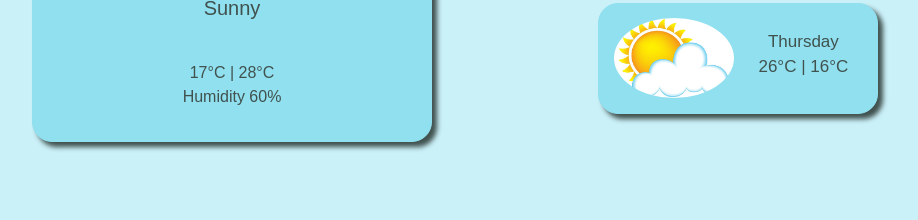
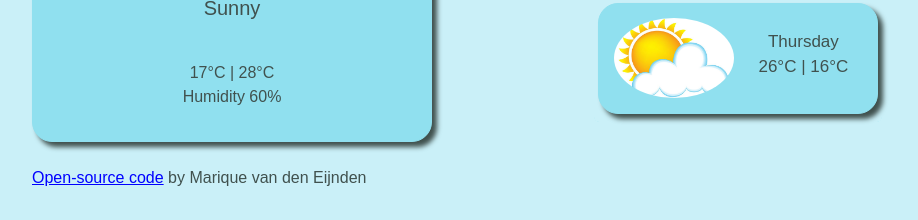
Before and after one commit to Marique18/my-weather-app, a plain HTML site: page index.html in a window 1280 px wide. Shown: the part 591-811 px from the top of the page, without its empty margins (224-1142 px from the left). Drawn offline with nearby package versions, Linux system fonts and the light colour scheme.

Commit message:
Add a link to Github

```diff
--- a/index.html
+++ b/index.html
@@ -169,6 +169,13 @@
         </div>
       </div>
     </div>
+    <br />
+    <p>
+      <a href="https://github.com/Marique18/my-weather-app" class="linkGithub"
+        >Open-source code</a
+      >
+      by Marique van den Eijnden
+    </p>
     <script src="src/script.js"></script>
   </body>
 </html>
--- a/src/style.css
+++ b/src/style.css
@@ -18,6 +18,11 @@ a {
   text-decoration: none;
   color: #40514e;
   position: relative;
+}
+
+a.linkGithub {
+  text-decoration: underline;
+  color: blue;
 }
 
 img {
```
